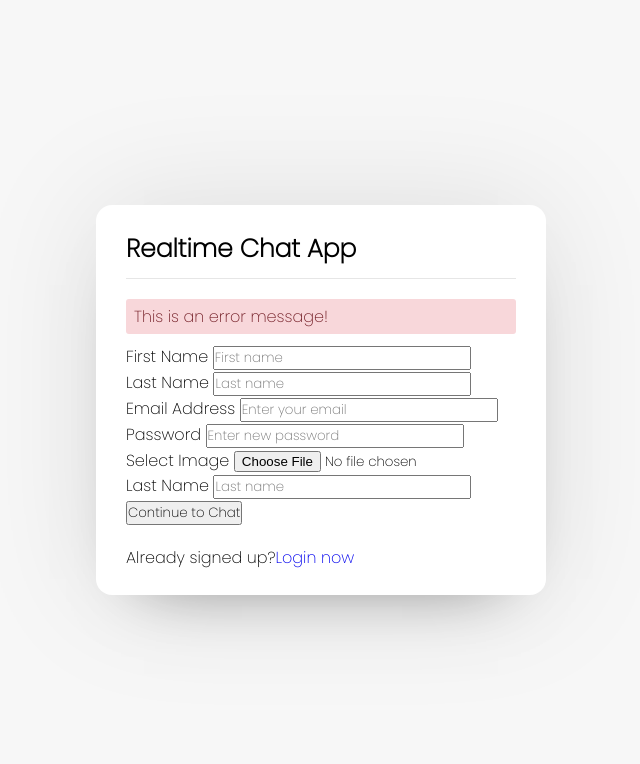
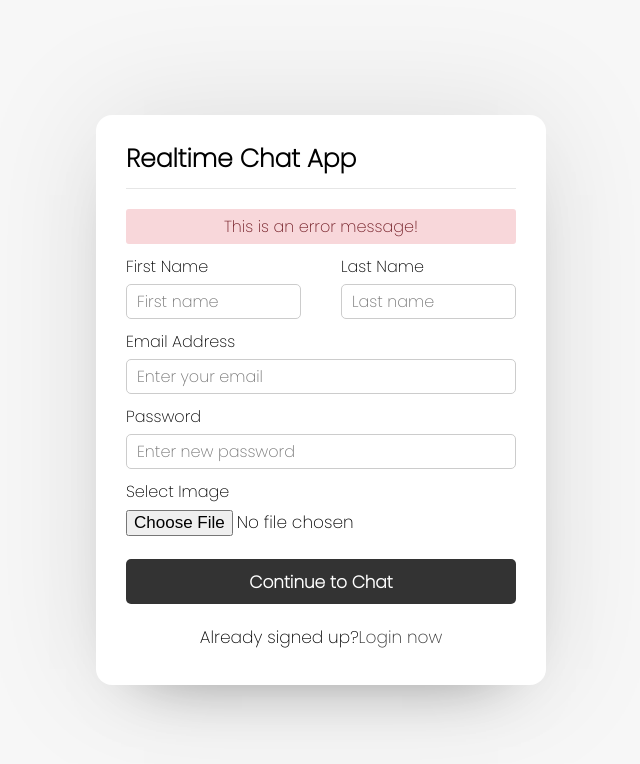
Before and after one commit to buckxx1/live-chat, a PHP site: page / in a window 1280 px wide. Shown: the top 764 px of the page, without its empty margins (319-959 px from the left). Run offline with PHP 8.4, Linux system fonts and the light colour scheme.

Commit message:
front end of login page is done for now will probably return to style at the end

```diff
--- a/index.html
+++ b/index.html
@@ -15,34 +15,31 @@
             <form action="#">
                 <div class="error-txt">This is an error message!</div>
                 <div class="name-details">
-                    <div class="field">
+                    <div class="field input">
                         <label>First Name</label>
                         <input type="text" placeholder="First name">
                     </div>
-                    <div class="field">
+                    <div class="field input">
                         <label>Last Name</label>
                         <input type="text" placeholder="Last name">
                     </div>
-                    <div class="field">
+                </div>
+                    <div class="field input">
                         <label>Email Address</label>
                         <input type="text" placeholder="Enter your email">
                     </div>
-                    <div class="field">
+                    <div class="field input">
                         <label>Password</label>
                         <input type="text" placeholder="Enter new password">
                     </div>
-                    <div class="field">
+                    <div class="field image">
                         <label>Select Image</label>
                         <input type="file">
                     </div>
-                    <div class="field">
-                        <label>Last Name</label>
-                        <input type="text" placeholder="Last name">
-                    </div>
-                    <div class="field">
+                    <div class="field button">
                         <input type="submit" value="Continue to Chat">
                     </div>
-                </div>
+
             </form>
             <div class="link">Already signed up?<a href="#">Login now</a> </div>
         </section>
--- a/style.css
+++ b/style.css
@@ -36,10 +36,74 @@ body{
 .form form{
     margin: 20px 0;
 }
+
 .form form .error-txt{
     color: #721c24;
     background: #f8d7da;
     padding: 5px 8px;
     border-radius: 3px;
     margin-bottom: 10px;
+    text-align: center;
 }
+
+.form form .name-details{
+    display: flex;
+
+}
+form .name-details .field:first-child{
+    margin-right: 10px;
+}
+form .name-details .field:last-child{
+    margin-left: 30px;
+}
+
+.form form .field{
+    display: flex;
+    flex-direction: column;
+    margin-bottom: 10px;
+}
+
+.form form .field label{
+    margin-bottom: 5px;
+}
+
+.form form .input input{
+    height: 35px;
+    width: 100%;
+    font-size: 16px;
+    padding: 0 10px;
+    border: 1px solid #ccc;
+    border-radius: 5px;
+}
+
+.form form .image input{
+    font-size: 17px;
+
+}
+
+.form form .button input{
+    margin-top: 13px;
+    height: 45px;
+    border: none;
+    font-size: 17px;
+    font-weight: 700;
+    background:  #333;
+    color: #fff;
+    border-radius: 5px;
+    cursor: pointer;
+}
+
+.form .link{
+    text-align: center;
+    margin: 10px 0;
+    font-size: 17px;
+}
+
+.form .link a{
+    color: #333;
+}
+.form .link a:hover{
+    color: rgb(63, 156, 199);
+    text-decoration: underline;
+
+}
```
